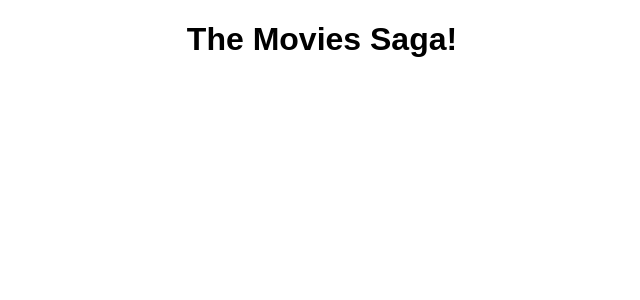
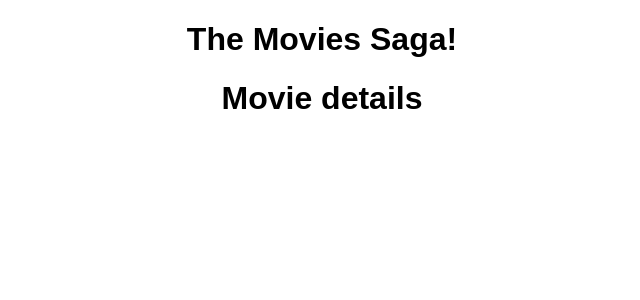
Before and after one commit to fallenrobin/weekend-movie-sagas, a React (Create React App) app: page /#/details in a window 1280 px wide. Shown: the top 300 px of the page, without its empty margins (318-958 px from the left). Built offline with nearby package versions, Linux system fonts and the light colour scheme.

Commit message:
add MovieDetail component and route

```diff
--- a/src/components/App/App.js
+++ b/src/components/App/App.js
@@ -1,6 +1,7 @@
-import {HashRouter as Router, Route} from 'react-router-dom';
+import { HashRouter as Router, Route } from 'react-router-dom';
 import './App.css';
 import MovieList from '../MovieList/MovieList'
+import MovieDetail from '../MovieDetail/MovieDetail'
 
 function App() {
   return (
@@ -11,9 +12,12 @@ function App() {
           <MovieList />
         </Route>
 
-        {/* Details page */}
+        <Route path="/details">
+          <MovieDetail />
+        </Route>
 
-        {/* Add Movie page */}
+
+        {/* Stretch: Add Movie page */}
       </Router>
     </div>
   );
--- /dev/null
+++ b/src/components/MovieDetail/MovieDetail.jsx
@@ -0,0 +1,12 @@
+
+
+function MovieDetail() {
+
+
+    return (
+        <h1>Movie details</h1>
+    )
+}
+
+
+export default MovieDetail;
```
